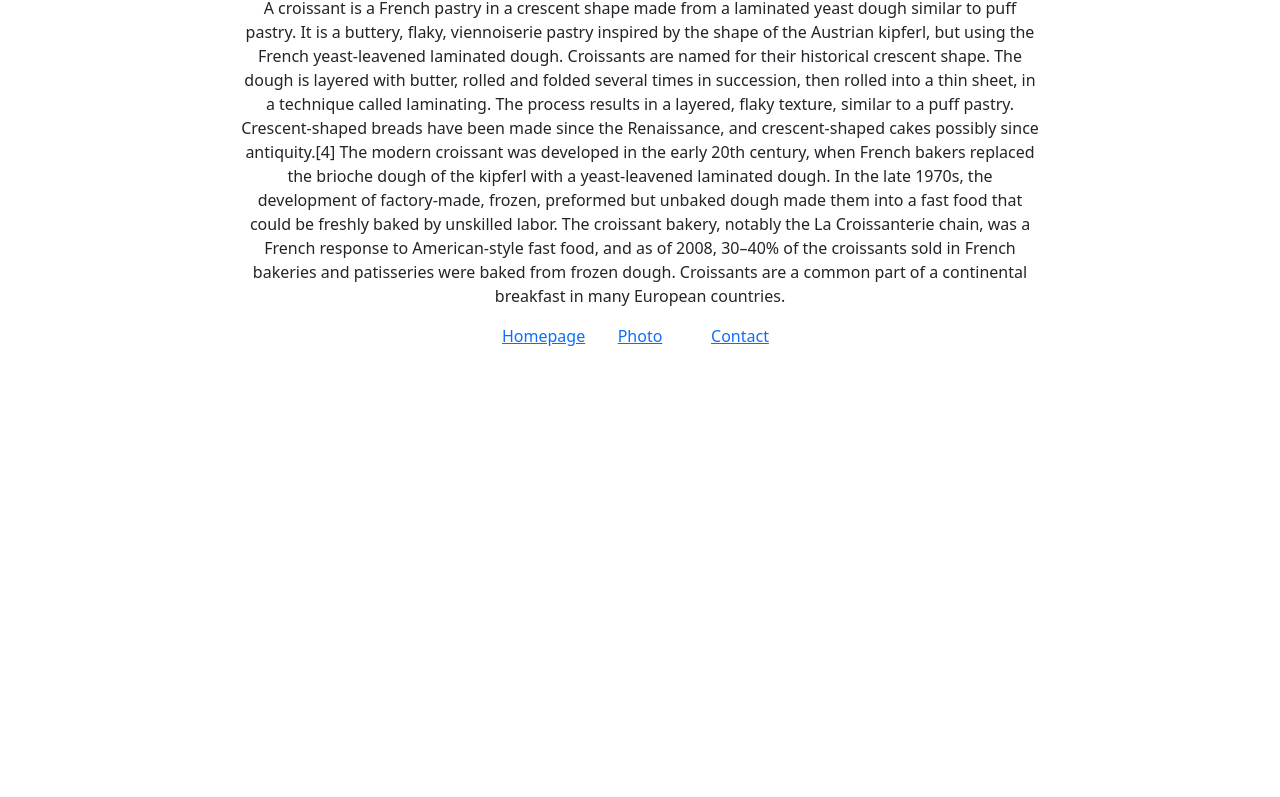
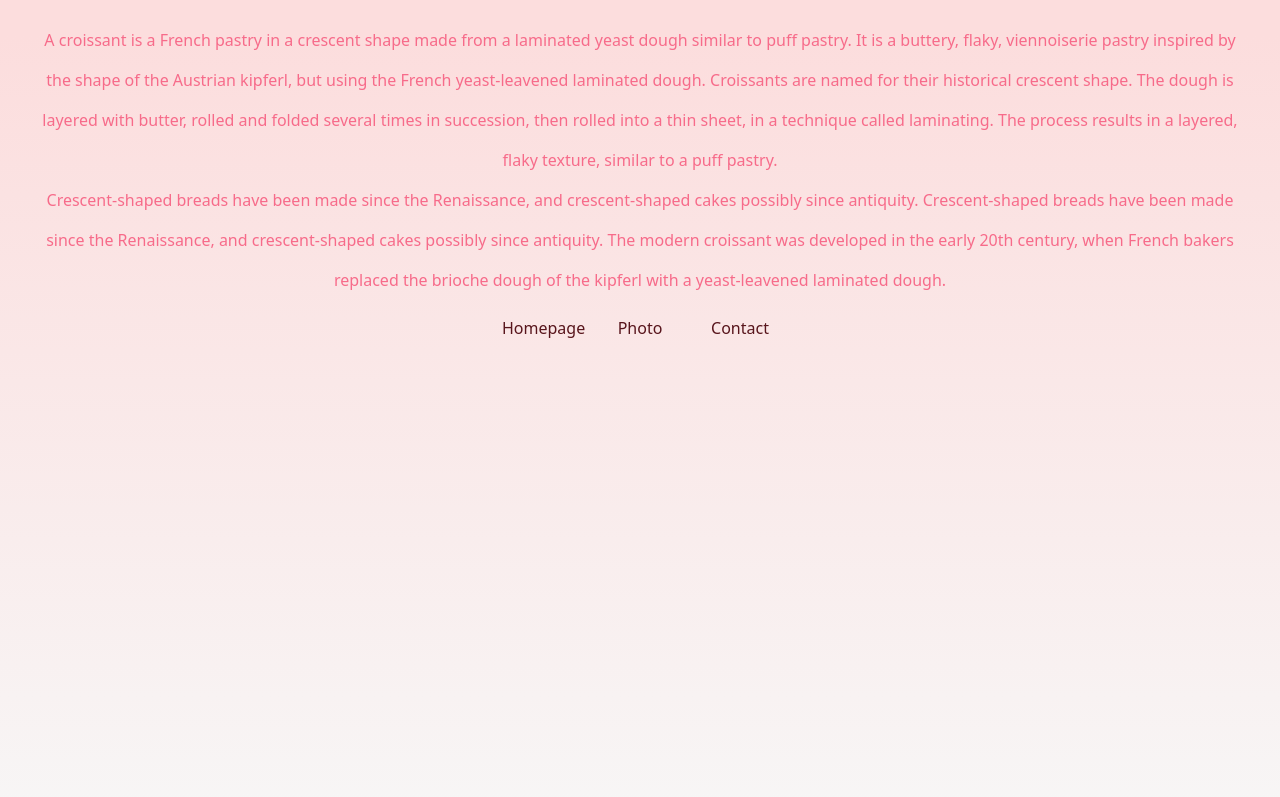
Before and after one commit to Magiktrekbean/croissant-project, a plain HTML site: page index.html in a window 1280 px wide. Shown: the part 60-857 px from the top of the page. Before the commit the page ends 800 px from the top, so only its background shows below. Drawn offline with nearby package versions, Linux system fonts and the light colour scheme.

Commit message:
add styling to index.html body and footer

```diff
--- a/index.html
+++ b/index.html
@@ -8,17 +8,28 @@
     <script src="https://cdn.jsdelivr.net/npm/bootstrap@5.3.3/dist/js/bootstrap.bundle.min.js" integrity="sha384-YvpcrYf0tY3lHB60NNkmXc5s9fDVZLESaAA55NDzOxhy9GkcIdslK1eN7N6jIeHz" crossorigin="anonymous"></script>
     <link rel="stylesheet" href="/style/style.css">
 </head>
-<body>
-<h1>🥐 Croissant 🤤</h1>
+<body >
+<h1 class="text-danger-emphasis">🥐 Croissant 🤤</h1>
+<br/>
 <p>
-A croissant is a French pastry in a crescent shape made from a laminated yeast dough similar to puff pastry. It is a buttery, flaky, viennoiserie pastry inspired by the shape of the Austrian kipferl, but using the French yeast-leavened laminated dough. Croissants are named for their historical crescent shape. The dough is layered with butter, rolled and folded several times in succession, then rolled into a thin sheet, in a technique called laminating. The process results in a layered, flaky texture, similar to a puff pastry. Crescent-shaped breads have been made since the Renaissance, and crescent-shaped cakes possibly since antiquity.[4] The modern croissant was developed in the early 20th century, when French bakers replaced the brioche dough of the kipferl with a yeast-leavened laminated dough. In the late 1970s, the development of factory-made, frozen, preformed but unbaked dough made them into a fast food that could be freshly baked by unskilled labor. The croissant bakery, notably the La Croissanterie chain, was a French response to American-style fast food, and as of 2008, 30–40% of the croissants sold in French bakeries and patisseries were baked from frozen dough. Croissants are a common part of a continental breakfast in many European countries.
-</p><footer>
-<div class="container-fluid">
-<div class="row">
+    A croissant is a French pastry in a crescent shape made from a laminated yeast dough similar to puff pastry.
+    It is a buttery, flaky, viennoiserie pastry inspired by the shape of the Austrian kipferl,
+    but using the French yeast-leavened laminated dough. Croissants are named for their historical crescent shape.
+    The dough is layered with butter, rolled and folded several times in succession, then rolled into a thin sheet,
+     in a technique called laminating. The process results in a layered, flaky texture, similar to a puff pastry.
+
+<br/>
+  Crescent-shaped breads have been made since the Renaissance, and crescent-shaped cakes possibly since antiquity.
+  Crescent-shaped breads have been made since the Renaissance, and crescent-shaped cakes possibly since antiquity.
+The modern croissant was developed in the early 20th century,
+when French bakers replaced the brioche dough of the kipferl with a yeast-leavened laminated dough.
+        </p><footer> <div class="container-fluid">
+<div class="row ">
     <div class="col-4"> <a href="/">Homepage</a></div>
     <div class="col-4"> <a href="/photo.html">Photo</a></div>
     <div class="col-4"> <a href="/contact.html">Contact</a></div>
 </div>
 </div></footer>
+<br/>
 </body>
 </html>
--- a/style/style.css
+++ b/style/style.css
@@ -1,10 +1,16 @@
-body{max-width: 800px;
+body{max-width: 1200px;
 display: block;
-margin: 0 auto;}
+margin: 0 auto;
+background: linear-gradient(0deg, rgb(247, 247, 247) 23.8%, rgb(252, 221, 221) 92%);
+background-repeat: no-repeat;
+height: 1200px;}
+
+
 h1{text-align: center;}
 
-p{line-height: 1.5;
+p{line-height: 2.5;
     text-align: center;
+    color: #f76b8a;
 }
 img{
 border-radius: 5px;
@@ -13,7 +19,13 @@ display: block;
 margin: 0 auto;}
 
 footer{text-align: center;
+
 }
+a{ color: var(--bs-danger-text-emphasis);
+text-decoration: none;}
+
+a:hover{color:#f76b8a;
+text-decoration: underline;}
 
 .container-fluid{
     width: 300px;
```
Also changed, not shown: photo.html (+2 -2 lines).
